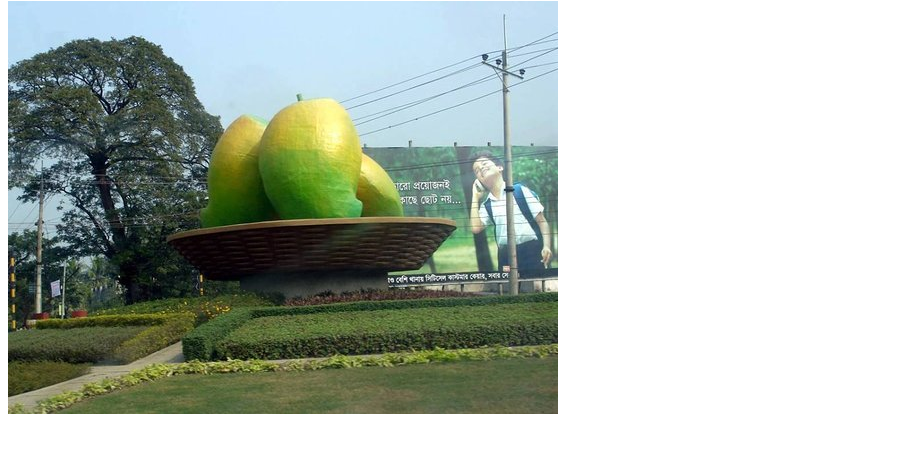
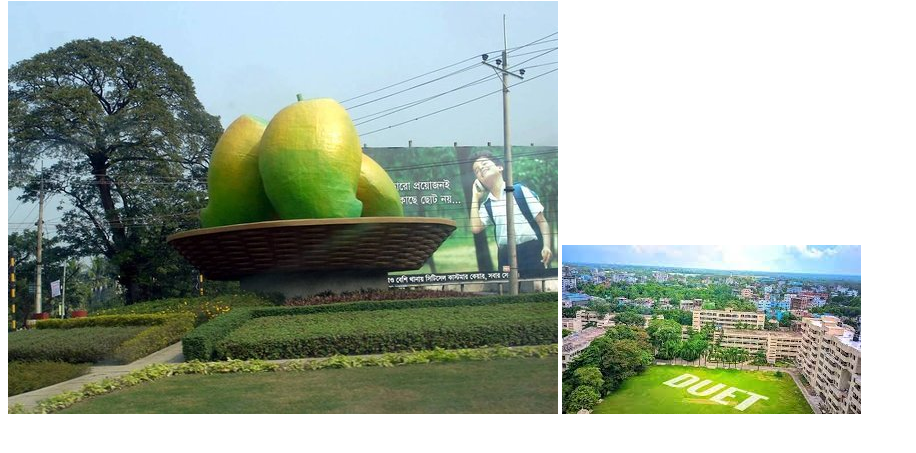
Before and after one commit to sakhawat000/home-work, a plain HTML site: page index.html in a window 1280 px wide. Shown: the part 79-532 px from the top of the page, without its empty margins (0-916 px from the left). Drawn offline with Linux system fonts and the light colour scheme.

Commit message:
add iamge

```diff
--- a/index.html
+++ b/index.html
@@ -8,5 +8,6 @@
 <body>
 <h1> this is my fast global website</h1>
 <img src="./image/rajshahai.jpg" alt="">
+<img src="./image/duet.jpeg" alt="">
 </body>
 </html>
```
Also changed, not shown: image/duet.jpeg (added).
